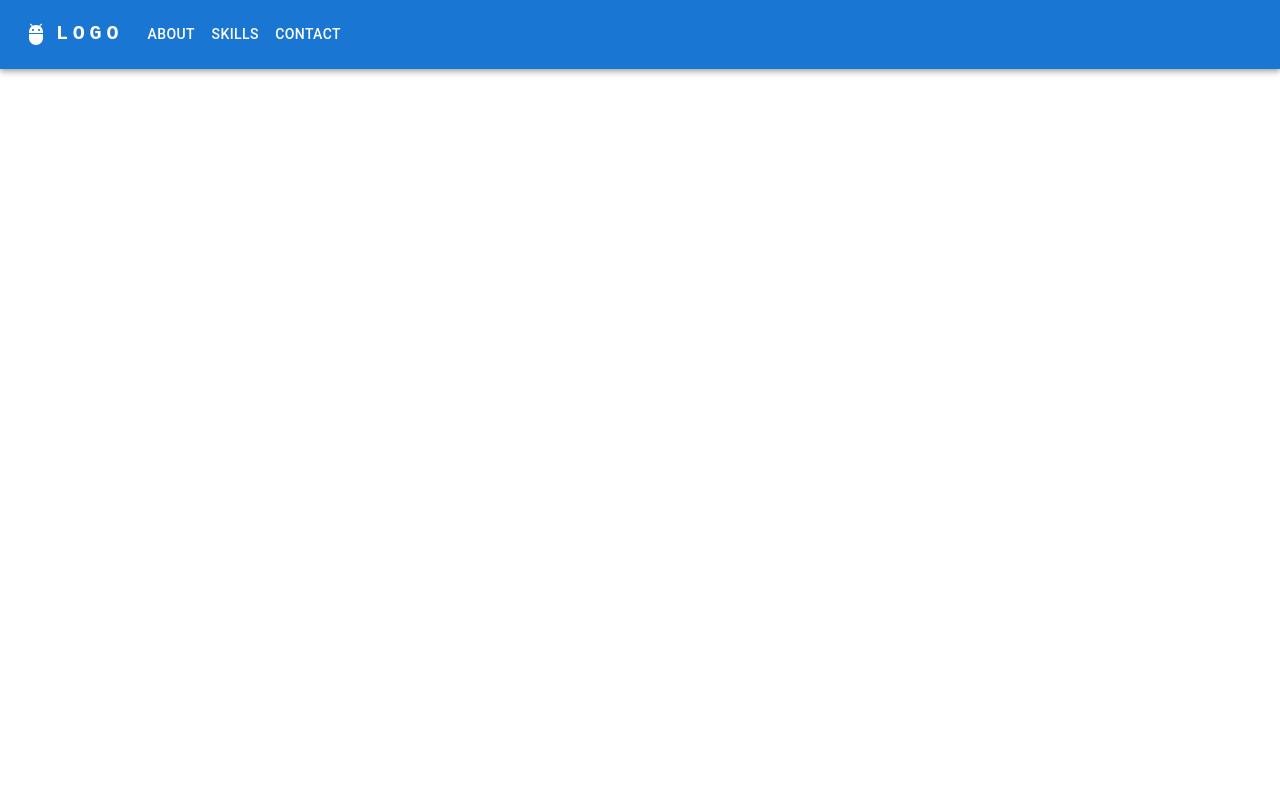
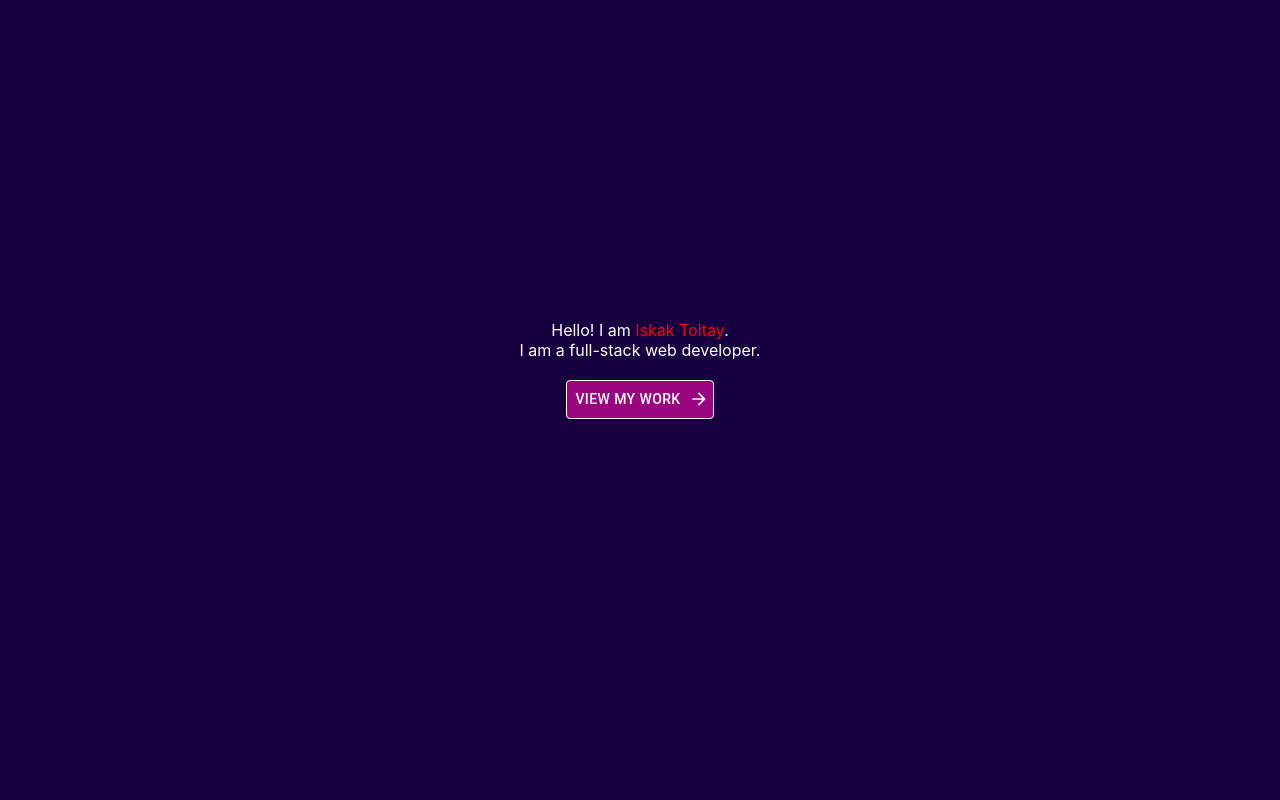
Before and after one commit to IsKEK/portfolio, a React (Create React App) app: page / in a window 1280 px wide. Shown: the top 800 px of the page. Built offline with nearby package versions, Linux system fonts and the light colour scheme.

Commit message:
added home section

```diff
--- a/package.json
+++ b/package.json
@@ -17,6 +17,7 @@
     "react": "^18.2.0",
     "react-dom": "^18.2.0",
     "react-scripts": "5.0.1",
+    "styled-components": "^5.3.5",
     "typescript": "^4.8.2",
     "web-vitals": "^2.1.4"
   },
@@ -43,5 +44,8 @@
       "last 1 firefox version",
       "last 1 safari version"
     ]
+  },
+  "devDependencies": {
+    "@types/styled-components": "^5.1.26"
   }
 }
--- a/src/App.tsx
+++ b/src/App.tsx
@@ -1,26 +1,22 @@
 import React from 'react';
 import './App.css';
 import Navbar from './components/Navbar';
+import Home from './components/body/Home';
 
 function App() {
   return (
-    <div>
-      <header>
-        <Navbar/>
-        {/* <p>
-          Edit <code>src/App.tsx</code> and save to reload.
-        </p> */}
-        {/* <a
-          className="App-link"
-          href="https://reactjs.org"
-          target="_blank"
-          rel="noopener noreferrer"
-        >
-          Learn React
-        </a> */}
-      </header>
-    </div>
+    <body>
+      <Home />
+    </body>
   );
 }
 
+// const AppBody = styled.body`
+//   &::-webkit-scrollbar {
+//     display: none;
+//   }
+//   -ms-overflow-style: none;
+//   scrollbar-width: none;
+// `;
+
 export default App;
--- a/src/components/Navbar.tsx
+++ b/src/components/Navbar.tsx
@@ -2,6 +2,7 @@ import { AppBar, Toolbar, Container, Typography, Box, IconButton, Menu, MenuItem
 import MenuIcon from '@mui/icons-material/Menu';
 import AdbIcon from '@mui/icons-material/Adb';
 import React, { useState, MouseEvent } from 'react'
+import styled from 'styled-components';
 
 function Navbar() {
     const [anchorElNav, setAnchorElNav] = useState<null | HTMLElement>(null);
@@ -16,7 +17,7 @@ function Navbar() {
     }
 
     return (
-        <AppBar position="static">
+    <AppBar position="relative" sx={{ backgroundColor: 'var(--pink)' }}>
       <Container maxWidth="xl">
         <Toolbar disableGutters>
           <AdbIcon sx={{ display: { xs: 'none', md: 'flex' }, mr: 1 }} />
--- /dev/null
+++ b/src/components/body/Home.tsx
@@ -0,0 +1,38 @@
+import { Button } from '@mui/material';
+import SvgIcon from '@mui/material/SvgIcon';
+import React from 'react'
+import styled from 'styled-components';
+import Navbar from '../Navbar';
+import Section from '../shared/Section';
+import ArrowForwardIcon from '@mui/icons-material/ArrowForward';
+
+function Home() {
+  return (
+    <Section>
+        <HomeSection>
+            <div>
+                <text style={{ color: 'white' }}>
+                    Hello! I am <span style={{ color: 'red' }}>Iskak Toltay</span>.
+                    <br/>
+                    I am a full-stack web developer.
+                </text>
+            </div>
+            <br/>
+            <Button endIcon={<ArrowForwardIcon />} sx={{ border: '1px solid white', backgroundColor: 'var(--pink)', color: 'white' }}>
+                View my work
+            </Button>
+        </HomeSection>
+        <Navbar/>
+    </Section>
+  )
+}
+
+const HomeSection = styled.div`
+    height: 100%;
+    width: 100%;
+    padding-top: 25%;
+    text-align: center;
+    background-color: var(--dark-purple);
+`;
+
+export default Home;
--- /dev/null
+++ b/src/components/shared/Section.tsx
@@ -0,0 +1,26 @@
+import React, { ReactNode } from 'react'
+import styled from 'styled-components';
+
+interface ISectionProps {
+    title?: string;
+    children: ReactNode;
+}
+
+function Section(props: ISectionProps) {
+  return (
+    <AppSection>
+        {props.children}
+    </AppSection>
+  )
+}
+
+const AppSection = styled.section`
+  width: 100%;
+  height: 100vh;
+`;
+
+const Title = styled.div`
+    display: inline;
+`;
+
+export default Section;
--- a/src/index.css
+++ b/src/index.css
@@ -1,3 +1,10 @@
+:root {
+  --dark-purple: #160040;
+  --purple: #4C0070;
+  --dark-pink: #79018C;
+  --pink: #9A0680;
+}
+
 body {
   margin: 0;
   font-family: -apple-system, BlinkMacSystemFont, 'Segoe UI', 'Roboto', 'Oxygen',
```
Also changed, not shown: 1 other file (tests, documents, lock files or other folders).
